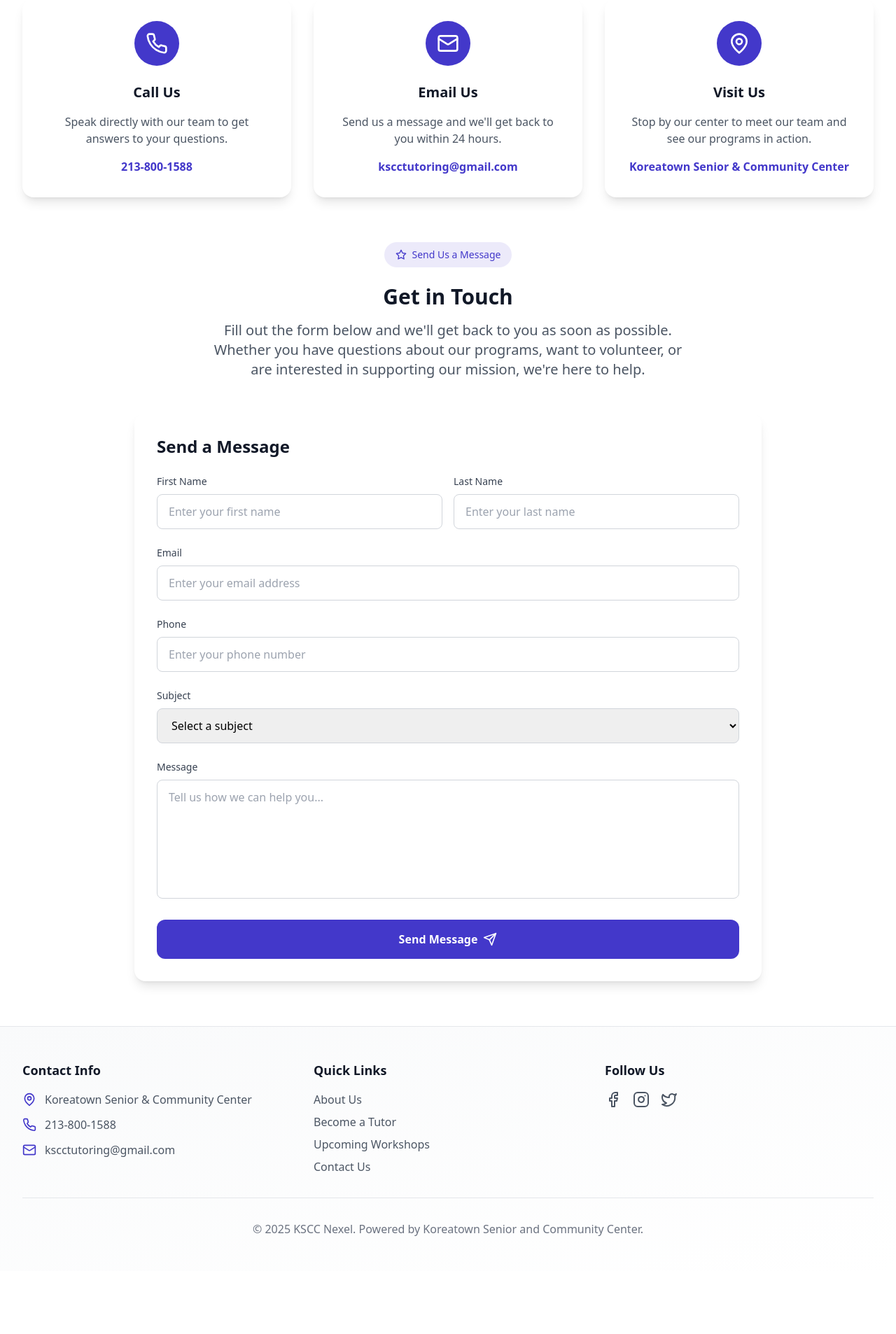
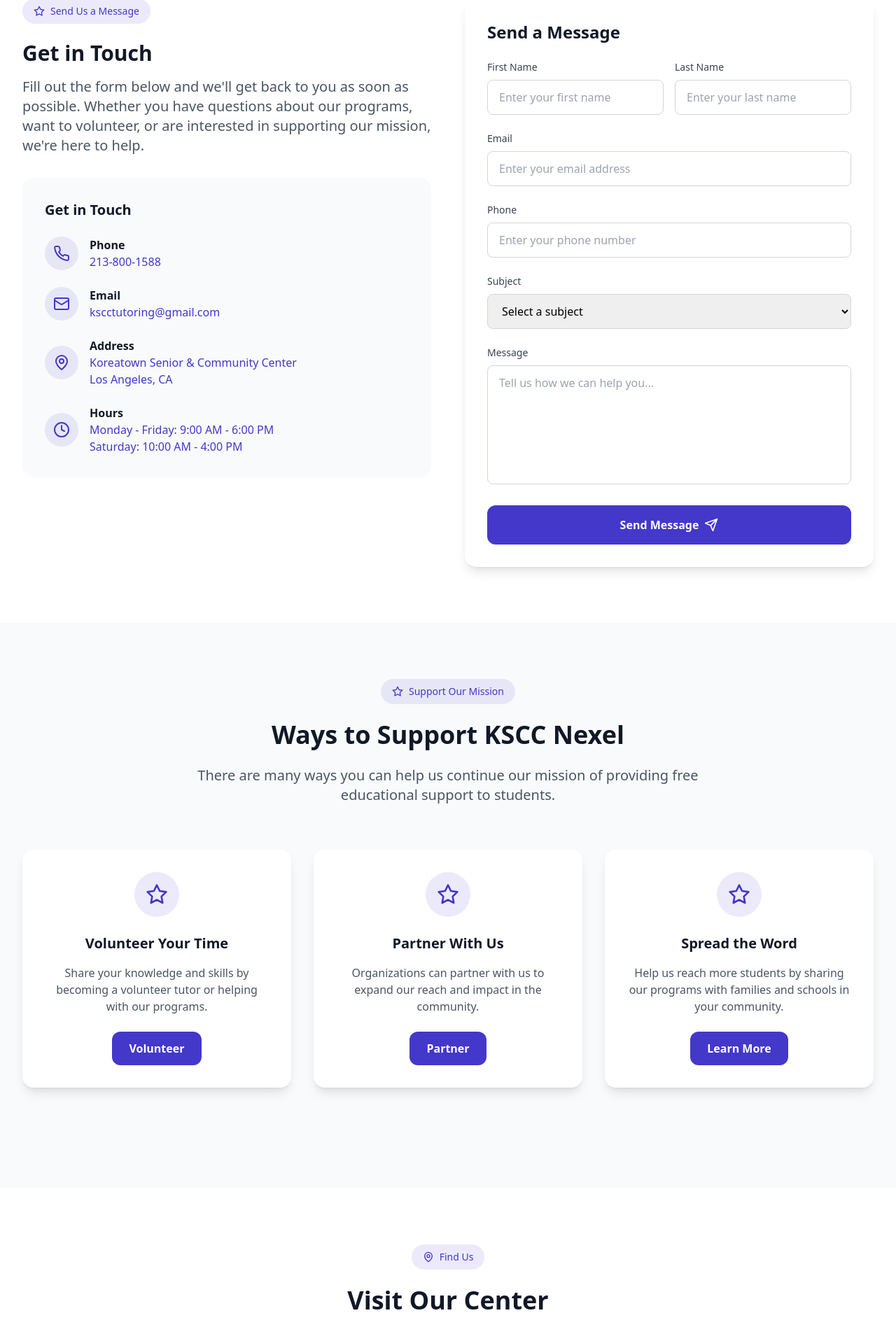
Before and after one commit to RosalesKonaCapriAthena/KSCCRepo, a React (Vite) app: page /contact in a window 1280 px wide. Shown: the part 375-2281 px from the top of the page at 70% size. Before the commit the page ends 2191 px from the top, so only its background shows below. Built offline with nearby package versions, Linux system fonts and the light colour scheme.

Commit message:
Add comprehensive contact page with all sections from screenshots

```diff
--- a/src/pages/Donate.tsx
+++ b/src/pages/Donate.tsx
@@ -67,49 +67,67 @@ const Donate = () => {
           </p>
         </div>
 
-        {/* Contact Information Cards */}
-        <div className="grid grid-cols-1 md:grid-cols-3 gap-8 mb-16">
-          <div className="bg-white rounded-2xl shadow-lg p-8 text-center hover:shadow-xl transition-all duration-300 transform hover:scale-105">
-            <div className="w-16 h-16 bg-[#4338ca] rounded-full mx-auto mb-6 flex items-center justify-center">
-              <Phone className="w-8 h-8 text-white" />
-            </div>
-            <h3 className="text-xl font-bold text-gray-900 mb-4">Call Us</h3>
-            <p className="text-gray-600 mb-4">Speak directly with our team to get answers to your questions.</p>
-            <p className="text-[#4338ca] font-semibold">213-800-1588</p>
-          </div>
-
-          <div className="bg-white rounded-2xl shadow-lg p-8 text-center hover:shadow-xl transition-all duration-300 transform hover:scale-105">
-            <div className="w-16 h-16 bg-[#4338ca] rounded-full mx-auto mb-6 flex items-center justify-center">
-              <Mail className="w-8 h-8 text-white" />
-            </div>
-            <h3 className="text-xl font-bold text-gray-900 mb-4">Email Us</h3>
-            <p className="text-gray-600 mb-4">Send us a message and we'll get back to you within 24 hours.</p>
-            <p className="text-[#4338ca] font-semibold">kscctutoring@gmail.com</p>
-          </div>
-
-          <div className="bg-white rounded-2xl shadow-lg p-8 text-center hover:shadow-xl transition-all duration-300 transform hover:scale-105">
-            <div className="w-16 h-16 bg-[#4338ca] rounded-full mx-auto mb-6 flex items-center justify-center">
-              <MapPin className="w-8 h-8 text-white" />
-            </div>
-            <h3 className="text-xl font-bold text-gray-900 mb-4">Visit Us</h3>
-            <p className="text-gray-600 mb-4">Stop by our center to meet our team and see our programs in action.</p>
-            <p className="text-[#4338ca] font-semibold">Koreatown Senior & Community Center</p>
-          </div>
-        </div>
-
-        {/* Contact Form Section */}
-        <div className="text-center mb-12">
+        {/* Original Contact Layout - Two Columns */}
+        <div className="grid grid-cols-1 lg:grid-cols-2 gap-12 mb-20">
+          {/* Left Column - Contact Information */}
+          <div>
             <div className="inline-flex items-center bg-[#4338ca]/10 text-[#4338ca] px-4 py-2 rounded-full text-sm font-medium mb-6">
               <Star className="w-4 h-4 mr-2" />
               Send Us a Message
             </div>
             <h2 className="text-3xl font-bold text-gray-900 mb-4">Get in Touch</h2>
-          <p className="text-xl text-gray-600 max-w-2xl mx-auto">
+            <p className="text-xl text-gray-600 mb-8">
               Fill out the form below and we'll get back to you as soon as possible. Whether you have questions about our programs, want to volunteer, or are interested in supporting our mission, we're here to help.
             </p>
+
+            <div className="bg-gray-50 rounded-2xl p-8">
+              <h3 className="text-xl font-bold text-gray-900 mb-6">Get in Touch</h3>
+              <div className="space-y-6">
+                <div className="flex items-center space-x-4">
+                  <div className="w-12 h-12 bg-[#4338ca]/10 rounded-full flex items-center justify-center">
+                    <Phone className="w-6 h-6 text-[#4338ca]" />
+                  </div>
+                  <div>
+                    <p className="font-semibold text-gray-900">Phone</p>
+                    <p className="text-[#4338ca]">213-800-1588</p>
+                  </div>
                 </div>
 
-        <div className="max-w-4xl mx-auto">
+                <div className="flex items-center space-x-4">
+                  <div className="w-12 h-12 bg-[#4338ca]/10 rounded-full flex items-center justify-center">
+                    <Mail className="w-6 h-6 text-[#4338ca]" />
+                  </div>
+                  <div>
+                    <p className="font-semibold text-gray-900">Email</p>
+                    <p className="text-[#4338ca]">kscctutoring@gmail.com</p>
+                  </div>
+                </div>
+
+                <div className="flex items-center space-x-4">
+                  <div className="w-12 h-12 bg-[#4338ca]/10 rounded-full flex items-center justify-center">
+                    <MapPin className="w-6 h-6 text-[#4338ca]" />
+                  </div>
+                  <div>
+                    <p className="font-semibold text-gray-900">Address</p>
+                    <p className="text-[#4338ca]">Koreatown Senior & Community Center<br />Los Angeles, CA</p>
+                  </div>
+                </div>
+
+                <div className="flex items-center space-x-4">
+                  <div className="w-12 h-12 bg-[#4338ca]/10 rounded-full flex items-center justify-center">
+                    <Clock className="w-6 h-6 text-[#4338ca]" />
+                  </div>
+                  <div>
+                    <p className="font-semibold text-gray-900">Hours</p>
+                    <p className="text-[#4338ca]">Monday - Friday: 9:00 AM - 6:00 PM<br />Saturday: 10:00 AM - 4:00 PM</p>
+                  </div>
+                </div>
+              </div>
+            </div>
+          </div>
+
+          {/* Right Column - Contact Form */}
+          <div>
             <div className="bg-white rounded-2xl shadow-lg p-8">
               <h3 className="text-2xl font-bold text-gray-900 mb-6">Send a Message</h3>
               <form onSubmit={handleSubmit} className="space-y-6">
@@ -226,6 +244,124 @@ const Donate = () => {
           </div>
         </div>
       </div>
+
+      {/* Ways to Support Section */}
+      <section className="py-20 bg-gray-50">
+        <div className="max-w-7xl mx-auto px-4 sm:px-6 lg:px-8">
+          <div className="text-center mb-16">
+            <div className="inline-flex items-center bg-[#4338ca]/10 text-[#4338ca] px-4 py-2 rounded-full text-sm font-medium mb-6">
+              <Star className="w-4 h-4 mr-2" />
+              Support Our Mission
+            </div>
+            <h2 className="text-4xl font-bold text-gray-900 mb-6">Ways to Support KSCC Nexel</h2>
+            <p className="text-xl text-gray-600 max-w-3xl mx-auto">
+              There are many ways you can help us continue our mission of providing free educational support to students.
+            </p>
+          </div>
+
+          <div className="grid grid-cols-1 md:grid-cols-3 gap-8 mb-16">
+            <div className="bg-white rounded-2xl shadow-lg p-8 text-center hover:shadow-xl transition-all duration-300 transform hover:scale-105">
+              <div className="w-16 h-16 bg-[#4338ca]/10 rounded-full mx-auto mb-6 flex items-center justify-center">
+                <Star className="w-8 h-8 text-[#4338ca]" />
+              </div>
+              <h3 className="text-xl font-bold text-gray-900 mb-4">Volunteer Your Time</h3>
+              <p className="text-gray-600 mb-6">
+                Share your knowledge and skills by becoming a volunteer tutor or helping with our programs.
+              </p>
+              <a
+                href="/tutors"
+                className="inline-flex items-center bg-[#4338ca] text-white px-6 py-3 rounded-xl font-semibold hover:bg-[#3730a3] transition-all duration-300 transform hover:scale-105"
+              >
+                Volunteer
+              </a>
+            </div>
+
+            <div className="bg-white rounded-2xl shadow-lg p-8 text-center hover:shadow-xl transition-all duration-300 transform hover:scale-105">
+              <div className="w-16 h-16 bg-[#4338ca]/10 rounded-full mx-auto mb-6 flex items-center justify-center">
+                <Star className="w-8 h-8 text-[#4338ca]" />
+              </div>
+              <h3 className="text-xl font-bold text-gray-900 mb-4">Partner With Us</h3>
+              <p className="text-gray-600 mb-6">
+                Organizations can partner with us to expand our reach and impact in the community.
+              </p>
+              <a
+                href="/contact"
+                className="inline-flex items-center bg-[#4338ca] text-white px-6 py-3 rounded-xl font-semibold hover:bg-[#3730a3] transition-all duration-300 transform hover:scale-105"
+              >
+                Partner
+              </a>
+            </div>
+
+            <div className="bg-white rounded-2xl shadow-lg p-8 text-center hover:shadow-xl transition-all duration-300 transform hover:scale-105">
+              <div className="w-16 h-16 bg-[#4338ca]/10 rounded-full mx-auto mb-6 flex items-center justify-center">
+                <Star className="w-8 h-8 text-[#4338ca]" />
+              </div>
+              <h3 className="text-xl font-bold text-gray-900 mb-4">Spread the Word</h3>
+              <p className="text-gray-600 mb-6">
+                Help us reach more students by sharing our programs with families and schools in your community.
+              </p>
+              <a
+                href="/contact"
+                className="inline-flex items-center bg-[#4338ca] text-white px-6 py-3 rounded-xl font-semibold hover:bg-[#3730a3] transition-all duration-300 transform hover:scale-105"
+              >
+                Learn More
+              </a>
+            </div>
+          </div>
+        </div>
+      </section>
+
+      {/* Visit Our Center Section */}
+      <section className="py-20">
+        <div className="max-w-7xl mx-auto px-4 sm:px-6 lg:px-8">
+          <div className="text-center mb-16">
+            <div className="inline-flex items-center bg-[#4338ca]/10 text-[#4338ca] px-4 py-2 rounded-full text-sm font-medium mb-6">
+              <MapPin className="w-4 h-4 mr-2" />
+              Find Us
+            </div>
+            <h2 className="text-4xl font-bold text-gray-900 mb-6">Visit Our Center</h2>
+            <p className="text-xl text-gray-600 max-w-3xl mx-auto">
+              Located in the heart of Koreatown, our center is easily accessible and welcoming to all.
+            </p>
+          </div>
+
+          <div className="max-w-4xl mx-auto">
+            {/* Google Map Placeholder */}
+            <div className="bg-gray-200 rounded-2xl h-96 mb-8 flex items-center justify-center">
+              <div className="text-center">
+                <MapPin className="w-16 h-16 text-gray-400 mx-auto mb-4" />
+                <p className="text-gray-600 text-lg">Interactive Map Coming Soon</p>
+                <p className="text-gray-500">Koreatown Senior & Community Center</p>
+              </div>
+            </div>
+
+            <div className="text-center">
+              <h3 className="text-2xl font-bold text-gray-900 mb-4">KSCC Nexel</h3>
+              <p className="text-lg text-gray-600 mb-8">Koreatown Senior & Community Center<br />Los Angeles, CA</p>
+
+              <div className="flex flex-col sm:flex-row gap-4 justify-center">
+                <a
+                  href="https://maps.google.com"
+                  target="_blank"
+                  rel="noopener noreferrer"
+                  className="inline-flex items-center bg-[#4338ca] text-white px-8 py-4 rounded-xl font-semibold hover:bg-[#3730a3] transition-all duration-300 transform hover:scale-105"
+                >
+                  <MapPin className="w-5 h-5 mr-2" />
+                  Get Directions
+                </a>
+                <a
+                  href="tel:+12138001588"
+                  className="inline-flex items-center bg-white text-[#4338ca] border-2 border-[#4338ca] px-8 py-4 rounded-xl font-semibold hover:bg-[#4338ca] hover:text-white transition-all duration-300 transform hover:scale-105"
+                >
+                  <Phone className="w-5 h-5 mr-2" />
+                  Call Us
+                </a>
+              </div>
+            </div>
+          </div>
+        </div>
+      </section>
+    </div>
   );
 };
 
```
Lines whose indentation alone changed are shown as unchanged.
